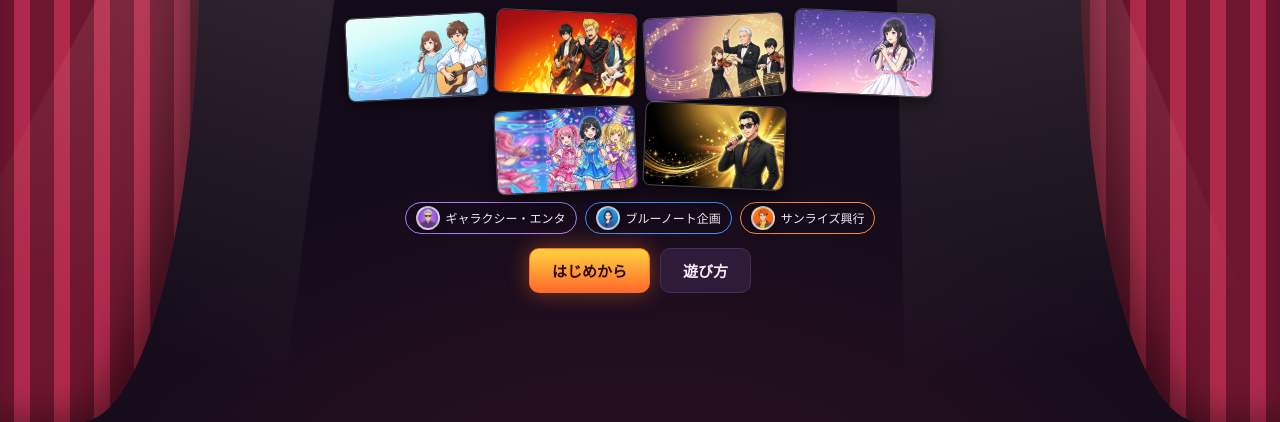
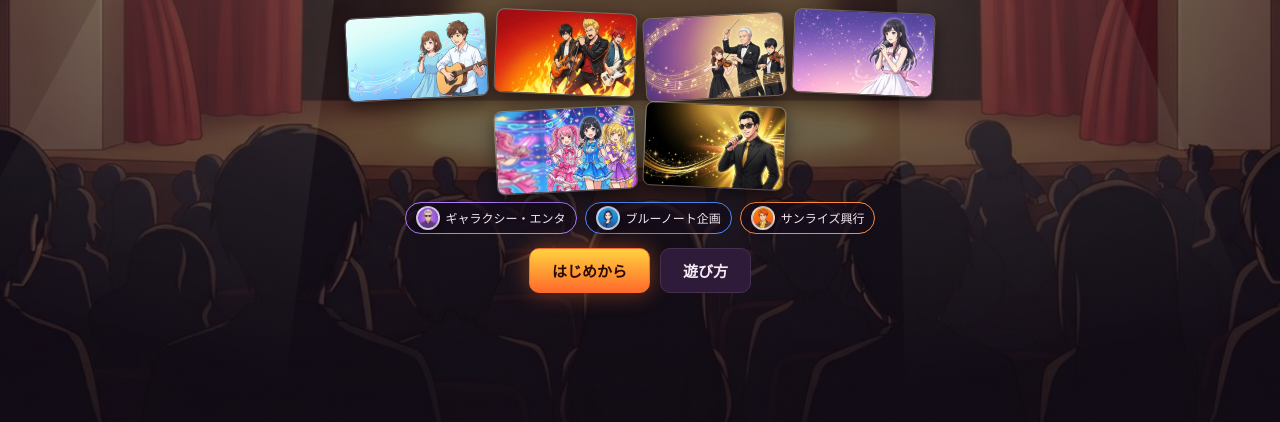
Before and after one commit to nakatadaiki1012-design/event-marketing, a plain HTML site: page index.html in a window 1280 px wide. Shown: the part 378-800 px from the top of the page. Drawn offline with Linux system fonts and the light colour scheme; a web font is replaced by a local one.

Commit message:
背景の一枚絵11枚を組み込み（タイトル・会場内・結末）
Co-Authored-By: Claude Fable 5.2 <noreply@anthropic.com>
Claude-Session: https://claude.ai/code/session_01UvvqKZSGyUN7C6oBseGgfe

```diff
--- a/index.html
+++ b/index.html
@@ -613,6 +613,7 @@ button.td:hover:not(:disabled){border-color:var(--brass)}
 .welcome .wposters{display:flex;gap:6px;justify-content:center;flex-wrap:wrap;opacity:.9}.welcome .wposters span{width:92px;aspect-ratio:5/3;border-radius:8px;overflow:hidden;border:1px solid var(--line)}.welcome .wposters img,.welcome .wposters svg{width:100%;height:100%;object-fit:cover;display:block}
 .adv{display:inline-flex;align-items:center;gap:7px;min-width:0}.adv b{color:var(--brass-soft);font-size:12px;white-space:nowrap}
 @media (max-width:560px){.actionbar .hint{display:block!important;white-space:normal;font-size:11px;line-height:1.3}.adv .ava,.adv b{display:none}}
+.title-screen.hasbg .curtain{display:none}
 @media (prefers-reduced-motion:reduce){*{animation:none!important;transition:none!important}}
 </style>
 </head><body>
@@ -1030,7 +1031,7 @@ function openRanking(){
 function toggleSound(){SND.on=!SND.on;S.sound=SND.on;SND.init();SND.click();render();}
 function titleHTML(){
   const has=!!loadSave();
-  return `<section class="title-screen" style="${sceneBg('bg-title',.45)}">
+  return `<section class="title-screen ${HAVE['bg-title']?'hasbg':''}" style="${sceneBg('bg-title',.45)}">
    <div class="curtain l"></div><div class="curtain r"></div>
    <div class="beam b1"></div><div class="beam b2"></div>
    <div class="title-card">
@@ -2242,8 +2243,8 @@ function skipTut(){if(S&&S.tut)S.tut.on=false;renderCoach();save();}
 
 /* ========== 起動 ========== */
 const HAVE={};const OPT=['bg-title','stage-box','stage-horizon','stage-civic','stage-arena','stage-dome','scene-soldout','scene-legend','scene-bankrupt','scene-bought','scene-win','scene-end'];
-function probeOpt(){OPT.forEach(n=>{const t=new Image();t.onload=()=>{HAVE[n]=true;if(!S||S.phase==='end')render();};t.src=AST+n+'.png';});}
-function sceneBg(n,dark){return HAVE[n]?`background-image:linear-gradient(rgba(16,8,18,${dark}),rgba(16,8,18,${Math.min(.95,dark+.25)})),url(${AST}${n}.png);background-size:cover;background-position:center`:'';}
+function probeOpt(){OPT.forEach(n=>{const t=new Image();t.onload=()=>{HAVE[n]=true;if(!S||S.phase==='end')render();};t.src=AST+n+'.jpg';});}
+function sceneBg(n,dark){return HAVE[n]?`background-image:linear-gradient(rgba(16,8,18,${dark}),rgba(16,8,18,${Math.min(.95,dark+.25)})),url(${AST}${n}.jpg);background-size:cover;background-position:center`:'';}
 function stageBg(v,R){
   if(R&&R.legend&&HAVE['scene-legend'])return sceneBg('scene-legend',.25);
   if(R&&R.fill>=0.999&&HAVE['scene-soldout'])return sceneBg('scene-soldout',.25);
```
Also changed, not shown: assets/bg-title.jpg (added), assets/scene-bankrupt.jpg (added), assets/scene-bought.jpg (added), assets/scene-end.jpg (added), assets/scene-legend.jpg (added), assets/scene-soldout.jpg (added), assets/scene-win.jpg (added), assets/stage-box.jpg (added), assets/stage-civic.jpg (added), assets/stage-dome.jpg (added), assets/stage-horizon.jpg (added), 1 other file.
